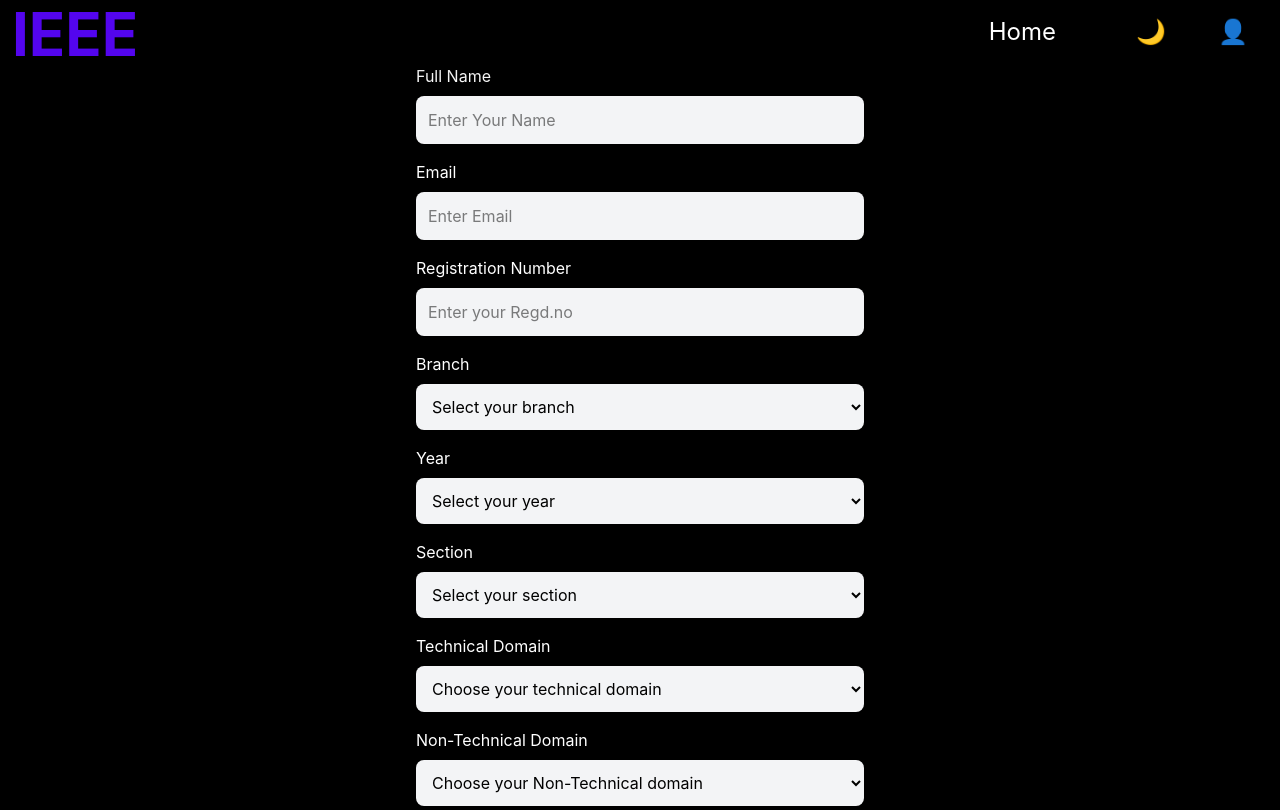
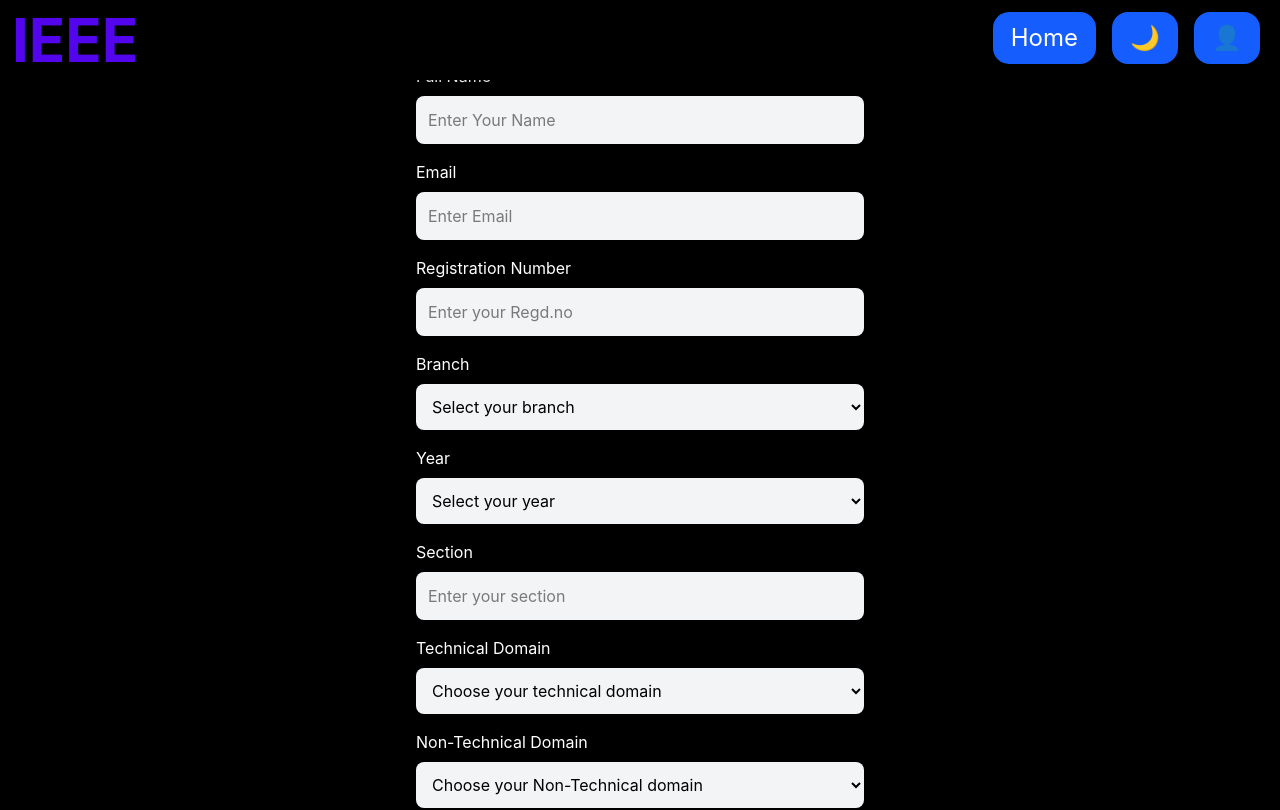
Before and after one commit to biswajit-2005/IEEE-Induction-2026, a React (Vite) app in the folder frontend/: page /registration in a window 1280 px wide. Shown: the top 810 px of the page. Built offline with nearby package versions, Linux system fonts and the light colour scheme.

Commit message:
UI update

```diff
--- a/frontend/src/dashboard.jsx
+++ b/frontend/src/dashboard.jsx
@@ -45,6 +45,8 @@ function Dashboard({ themes, setThemes }) {
         >
           <h2 className=" flex justify-center text-2xl font-semibold mb-3">
             📩Check Your Email for whatsapp group link <br />
+          </h2>
+          <h2 className=" flex justify-center text-2xl font-semibold mb-3">
             📢 Join Our WhatsApp Group
           </h2>
           <p className="mb-4 flex justify-center">
@@ -68,7 +70,7 @@ function Dashboard({ themes, setThemes }) {
               Join Non-Technical WhatsApp Group
             </a>
           </div> */}
-          <p className="text-sm">
+          <p className="text-sm flex justify-center">
             *Clicking the group link will redirect you to WhatsApp.
           </p>
         </div>
--- a/frontend/src/footer.jsx
+++ b/frontend/src/footer.jsx
@@ -1,16 +1,18 @@
-
 function Footer({ themes }) {
   return (
-    <>  <footer
+    <>
+      {" "}
+      <footer
         className={`h-16 mt-40 flex items-center justify-center transition-colors  ${
-          themes ?  "bg-white text-black": "bg-black text-white"
+          themes ? "bg-white text-black" : "bg-black text-white"
         }`}
       >
-        <p>© 2026 IEEE. All rights reserved.</p>
-        <a href="/privacy" className="ml-4 underline">
-          Privacy Policy
+        <p>© 2026 IEEE VSSUT Burla. All rights reserved.</p>
+        <a href="https://ieee-vssut-sb.netlify.app/" className="ml-4 underline">
+          learn more
         </a>
       </footer>
-</>
+    </>
   );
-}   export default Footer;
+}
+export default Footer;
--- a/frontend/src/home.jsx
+++ b/frontend/src/home.jsx
@@ -48,7 +48,7 @@ function Home({ title, themes, setThemes }) {
           {title}
         </h1>
 
-        <div  className="basis-[45%] mb-4 mt-3 flex justify-end items-center flex-row">
+        <div className="basis-[45%] mb-4 mt-3 flex justify-end items-center flex-row">
           <button
             className="lg:hidden mr-6 text-4xl"
             onClick={() => setShowMenu(!showMenu)}
@@ -56,20 +56,26 @@ function Home({ title, themes, setThemes }) {
             ☰
           </button>
 
-          <ul className="items-center px-5 sm:hidden hidden lg:flex text-center text-2xl">
-            <li ref={second} className="mx-10 opacity-0 hover:text-[cyan]">
-                <Link to="/">Home</Link>
+          <ul className="items-center px-5 sm:hidden hidden lg:flex text-center text-2xl gap-4">
+            <li
+              ref={second}
+              className="opacity-0 border-2 border-blue-600 rounded-2xl px-4 py-2 bg-blue-600 text-white hover:bg-white hover:text-blue-600 cursor-pointer transition-all duration-300"
+            >
+              <Link to="/">Home</Link>
             </li>
 
-            <li ref={sixth} className="mx-10 opacity-0 hover:text-[cyan]">
-              <button onClick={() => setThemes(!themes)}>
+            <li ref={sixth} className="opacity-0">
+              <button
+                onClick={() => setThemes(!themes)}
+                className="bg-blue-600 text-white px-4 py-2 rounded-2xl border-2 border-blue-600 hover:bg-white hover:text-blue-600 hover:border-blue-600 transition-all duration-300"
+              >
                 {themes ? "☀️" : "🌙"}
               </button>
             </li>
 
             <li
               ref={seventh}
-              className="border-[5] opacity-0 rounded-2xl border-white px-3 py-1 hover:bg-white hover:text-black cursor-pointer"
+              className="opacity-0 border-2 border-blue-600 rounded-2xl px-4 py-2 bg-blue-600 text-white hover:bg-white hover:text-blue-600 hover:border-blue-600 cursor-pointer transition-all duration-300"
             >
               <Link to="/registration">👤</Link>
             </li>
@@ -84,18 +90,18 @@ function Home({ title, themes, setThemes }) {
           showMenu ? "max-h-screen opacity-100" : "max-h-0 opacity-0"
         }`}
       >
-        <li className="my-5 hover:text-cyan-400 cursor-pointer">
-           <Link to="/">Home</Link>
-          </li>
+        <li className="my-5 border-2 border-blue-600 rounded-2xl px-4 py-2 bg-blue-600 text-white hover:bg-white hover:text-blue-600 cursor-pointer inline-block transition-all duration-300">
+          <Link to="/">Home</Link>
+        </li>
 
         <li
-          className="my-5 hover:text-cyan-400 cursor-pointer"
+          className="my-5 px-4 py-2 bg-blue-600 text-white rounded-2xl border-2 border-blue-600 hover:bg-white hover:text-blue-600 cursor-pointer inline-block transition-all duration-300"
           onClick={() => setThemes(!themes)}
         >
           {themes ? "🌙 Dark" : "☀️ Light"}
         </li>
 
-        <li className="border-[5] rounded-2xl border-white px-3 py-1 hover:bg-white hover:text-black cursor-pointer">
+        <li className="my-5 border-2 border-blue-600 rounded-2xl px-4 py-2 bg-blue-600 text-white hover:bg-white hover:text-blue-600 cursor-pointer inline-block transition-all duration-300">
           <Link to="/registration">👤</Link>
         </li>
       </ul>
--- a/frontend/src/registration.jsx
+++ b/frontend/src/registration.jsx
@@ -194,20 +194,14 @@ function Registration({ themes, setThemes }) {
 
           <div ref={section_ref} className="mb-4">
             <label className="block mb-2">Section</label>
-            <select
+            <input
               value={section}
               onChange={(e) => setSection(e.target.value)}
+              type="text"
+              placeholder="Enter your section"
               required
               className="w-full p-3 rounded-lg bg-gray-100 text-black"
-            >
-              <option value="" disabled>
-                Select your section
-              </option>
-              <option value="A">Section A</option>
-              <option value="B">Section B</option>
-              <option value="C">Section C</option>
-              <option value="D">Section D</option>
-            </select>
+            />
           </div>
 
           <div ref={tech_ref} className="mb-4">
```
